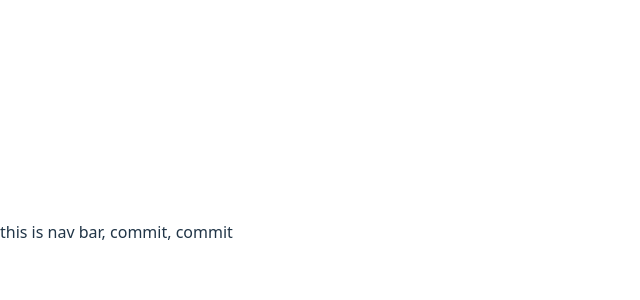
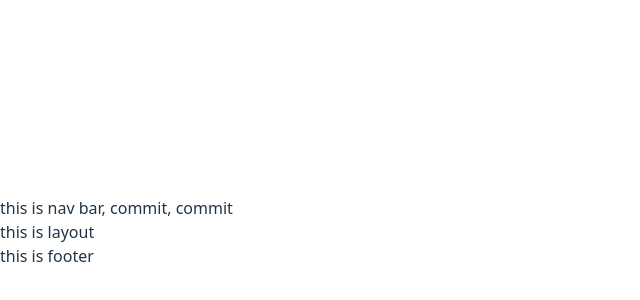
Before and after one commit to rishikesh-babu/Git-Learn, a React (Vite) app: page / in a window 1280 px wide. Shown: the part 168-468 px from the top of the page, without its empty margins (0-640 px from the left). Built offline with nearby package versions, Linux system fonts and the light colour scheme.

Commit message:
Updated main

```diff
--- a/src/App.jsx
+++ b/src/App.jsx
@@ -1,10 +1,13 @@
+import Footer from './Component/Footer'
+import Layout from './Component/Layout'
 import Navbar from './Component/Navbar'
 
 function App() {
-
   return (
     <>
     <Navbar />
+    <Layout />
+    <Footer />
     </>
   )
 }
```
